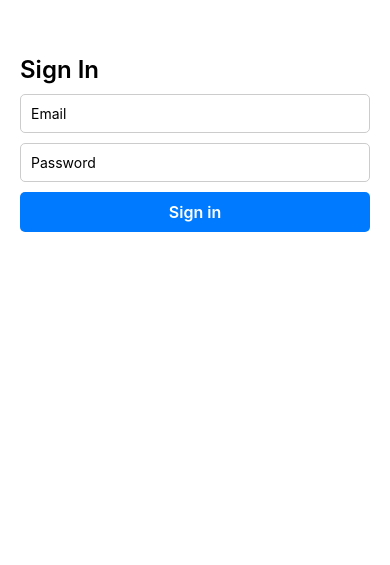
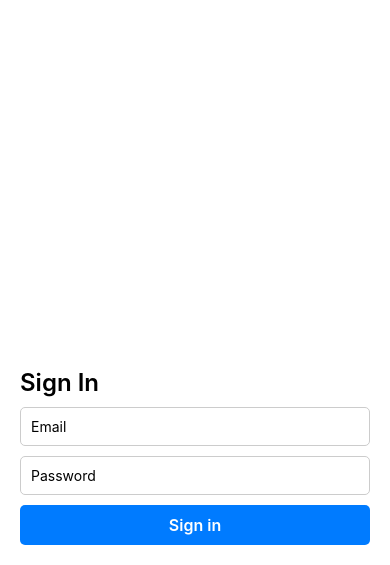
Before and after one commit to NguRussel/Traditional-Food-Receipy-Application, a React Native app in the folder clients/mobile/CameroonianFoodRecipeApp/: screen / in a window 390 px wide. Shown: the part 279-844 px from the top of the page. Built offline with nearby package versions, Linux system fonts and the light colour scheme.

Commit message:
KeyboardAvoidingView

```diff
--- a/clients/mobile/CameroonianFoodRecipeApp/App.tsx
+++ b/clients/mobile/CameroonianFoodRecipeApp/App.tsx
@@ -1,9 +1,12 @@
 import { StatusBar } from 'expo-status-bar';
-import { StyleSheet, Text, TextInput, View, TouchableOpacity, Image,Pressable } from 'react-native';
+import { StyleSheet,
+  Text, TextInput, View, TouchableOpacity, Image,Pressable, KeyboardAvoidingView,
+  Platform,
+ } from 'react-native';
 
 export default function App() {
   return (
-    <View style={styles.container}>
+    <KeyboardAvoidingView behavior={Platform.OS == 'ios' ? 'padding' : 'height'} style={styles.container}>
       <Text style={styles.title}>Sign In</Text>
       <TextInput placeholder='Email' style={styles.input}/>
       <TextInput placeholder='Password' style={styles.input} secureTextEntry={true}/>
@@ -13,7 +16,7 @@ export default function App() {
         <Text style={styles.buttonText}>Sign in</Text>
         </Pressable>
       <StatusBar style="auto" />
-    </View>
+    </KeyboardAvoidingView>
   );
 }
 
@@ -21,7 +24,7 @@ const styles = StyleSheet.create({
   container: {
     flex: 1,
     backgroundColor: '#fff',
-    justifyContent: 'center',
+    justifyContent: 'flex-end',
     padding: 20,
     gap: 10,
   },
```
